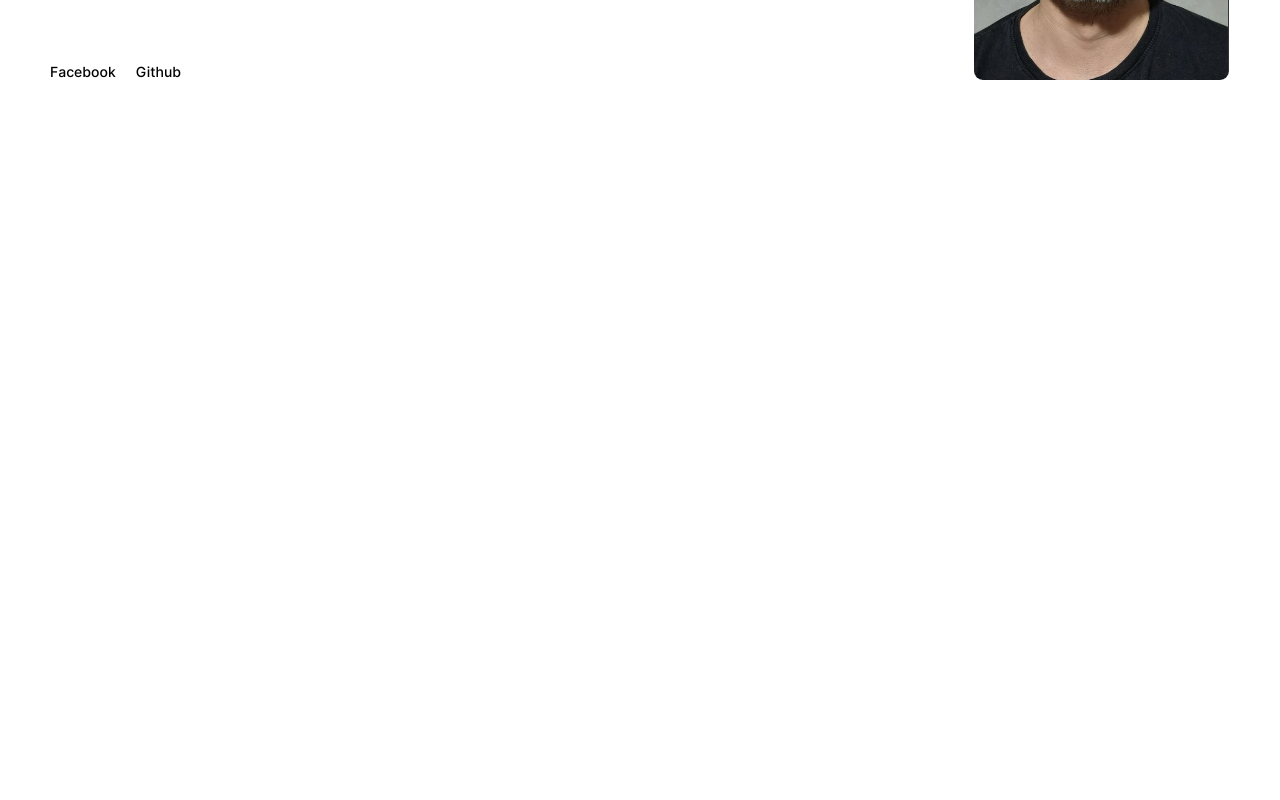
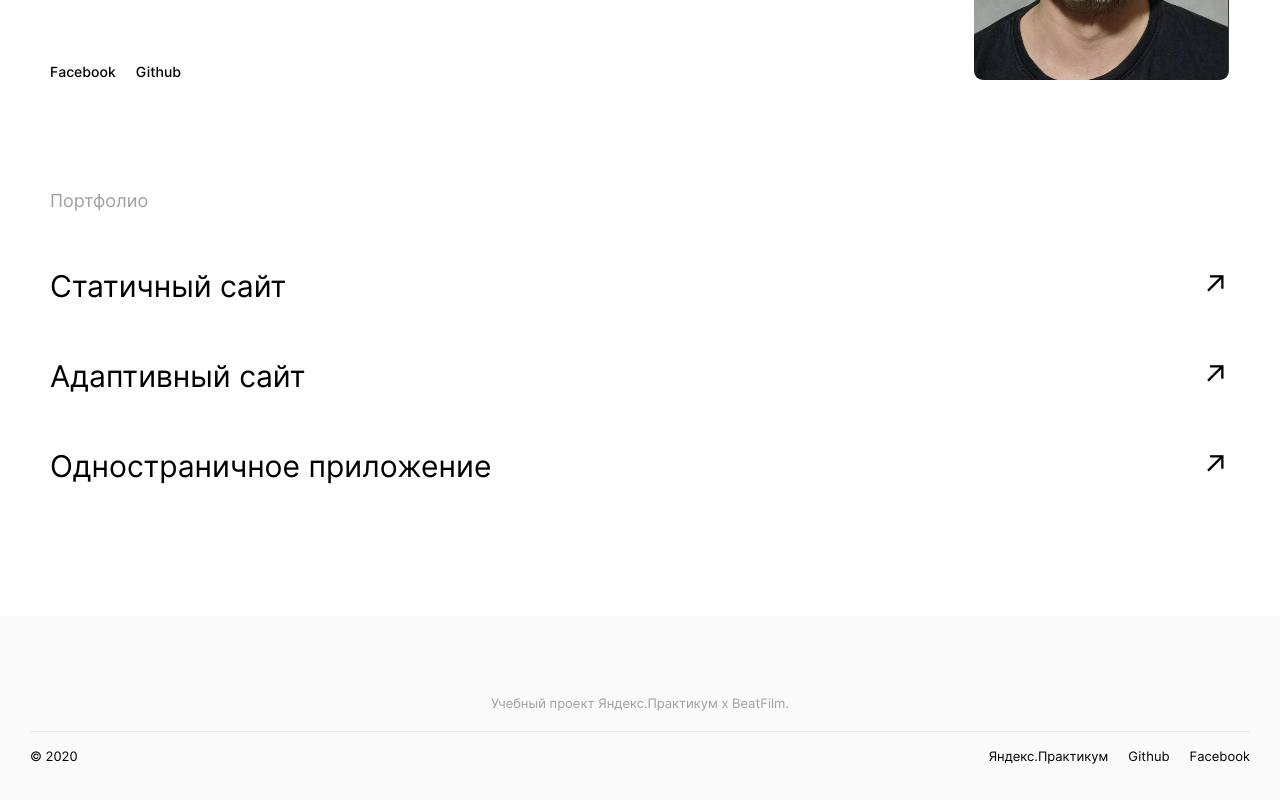
Before and after one commit to darud4/movies-explorer-frontend, a React (Create React App) app: page / in a window 1280 px wide. Shown: the part 2371-3171 px from the top of the page. Before the commit the page ends 2562 px from the top, so only its background shows below. Built offline with nearby package versions, Linux system fonts and the light colour scheme.

Commit message:
feature: make up footer in desktop

```diff
--- a/src/components/App/App.js
+++ b/src/components/App/App.js
@@ -1,10 +1,12 @@
 import './App.css';
 import Main from '../Main/Main';
+import Footer from '../Footer/Footer';
 
 function App() {
   return (
     <div className="page">
       <Main />
+      <Footer />
     </div>
   );
 }
--- /dev/null
+++ b/src/components/Footer/Footer.css
@@ -0,0 +1,43 @@
+.footer {
+  background-color: #fafafa;
+  max-width: 1280px;
+  margin: 0 auto;
+  padding: 79px 30px 20px;
+  display: flex;
+  flex-direction: column;
+  align-items: center;
+}
+
+.footer__title {
+  margin: 0;
+  padding: 0 0 20px;
+  color: #a0a0a0;
+  font-size: 13px;
+  font-weight: 400;
+  line-height: 16px;
+  border-bottom: 1px solid #e8e8e8;
+  width: 100%;
+  text-align: center;
+}
+
+.footer__links {
+  list-style: none;
+  width: 100%;
+  margin: 20xp 0 0;
+  padding: 0;
+  display: flex;
+  grid-template-columns: 1fr auto;
+  grid-auto-columns: auto;
+  gap: 20px;
+}
+
+.footer__link {
+  font-size: 13px;
+  font-weight: 400;
+  line-height: 16px;
+  flex-grow: 0;
+}
+
+.footer__link:first-of-type {
+  flex-grow: 1;
+}
--- /dev/null
+++ b/src/components/Footer/Footer.js
@@ -0,0 +1,15 @@
+import './Footer.css';
+
+function Footer() {
+    return <footer className="footer">
+        <h2 className="footer__title">Учебный проект Яндекс.Практикум х BeatFilm.</h2>
+        <ul className="footer__links">
+            <li className="footer__link">© 2020</li>
+            <li className="footer__link">Яндекс.Практикум</li>
+            <li className="footer__link">Github</li>
+            <li className="footer__link">Facebook</li>
+        </ul>
+    </footer>
+}
+
+export default Footer;
--- a/src/components/Main/Main.js
+++ b/src/components/Main/Main.js
@@ -3,6 +3,7 @@ import Promo from './Promo/Promo';
 import AboutProject from './AboutProject/AboutProject';
 import Techs from './Techs/Techs';
 import AboutMe from './AboutMe/AboutMe';
+import Portfolio from './Portfolio/Portfolio';
 
 function Main() {
     return <section className="main">
@@ -10,6 +11,7 @@ function Main() {
         <AboutProject />
         <Techs />
         <AboutMe />
+        <Portfolio />
     </section>
 
 }
--- a/src/components/Main/Portfolio/Portfolio.css
+++ b/src/components/Main/Portfolio/Portfolio.css
@@ -0,0 +1,38 @@
+.portfolio {
+  padding: 0 50px 125px;
+}
+
+.portfolio__title {
+  margin: 0;
+  padding: 0;
+  font-size: 18px;
+  font-weight: 400;
+  line-height: 20px;
+  color: rgba(160, 160, 160, 1);
+}
+
+.portfolio__items {
+  margin: 50px 0 0;
+  padding: 0;
+  list-style: none;
+  display: flex;
+  flex-direction: column;
+  gap: 40px;
+}
+
+.portfolio__item {
+  display: flex;
+  justify-content: space-between;
+  font-size: 30px;
+  font-weight: 400;
+  line-height: 50px;
+}
+
+.portfolio__button {
+  border: 0;
+  padding: 0;
+  font-size: 30px;
+  font-weight: 400;
+  line-height: 50px;
+  background-color: rgba(0, 0, 0, 0);
+}
--- a/src/components/Main/Portfolio/Portfolio.js
+++ b/src/components/Main/Portfolio/Portfolio.js
@@ -1,7 +1,14 @@
 import './Portfolio.css';
 
 function Portfolio() {
-    return <section className='portfolio'></section>
+    return <section className='portfolio'>
+        <h2 className="portfolio__title">Портфолио</h2>
+        <ul className="portfolio__items">
+            <li className="portfolio__item">Статичный сайт<button className="portfolio__button">↗</button></li>
+            <li className="portfolio__item">Адаптивный сайт<button className="portfolio__button">↗</button></li>
+            <li className="portfolio__item">Одностраничное приложение<button className="portfolio__button">↗</button></li>
+        </ul>
+    </section>
 }
 
 export default Portfolio;
```
Also changed, not shown: src/images/portfolio-arrow.svg (added).
